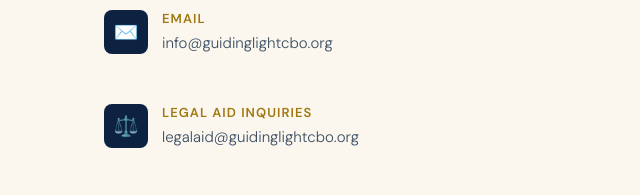
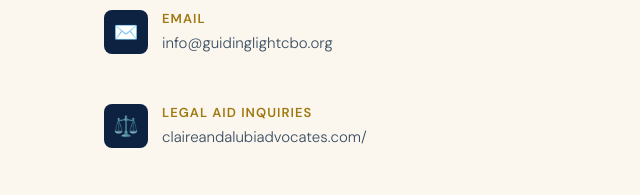
Before and after one commit to jbrolex42-cell/guidinglight, a website with bundled scripts: page index.html in a window 1280 px wide. Shown: the part 9580-9775 px from the top of the page, 0-640 px from the left. Built offline with nearby package versions, Linux system fonts and the light colour scheme; a script that the page names is missing.

Commit message:
fixed index.html

```diff
--- a/index.html
+++ b/index.html
@@ -1305,7 +1305,7 @@
           <div class="contact-icon">⚖️</div>
           <div>
             <h4>Legal Aid Inquiries</h4>
-            <p>legalaid@guidinglightcbo.org</p>
+            <p>claireandalubiadvocates.com/</p>
           </div>
         </div>
         <div class="contact-detail">
```
